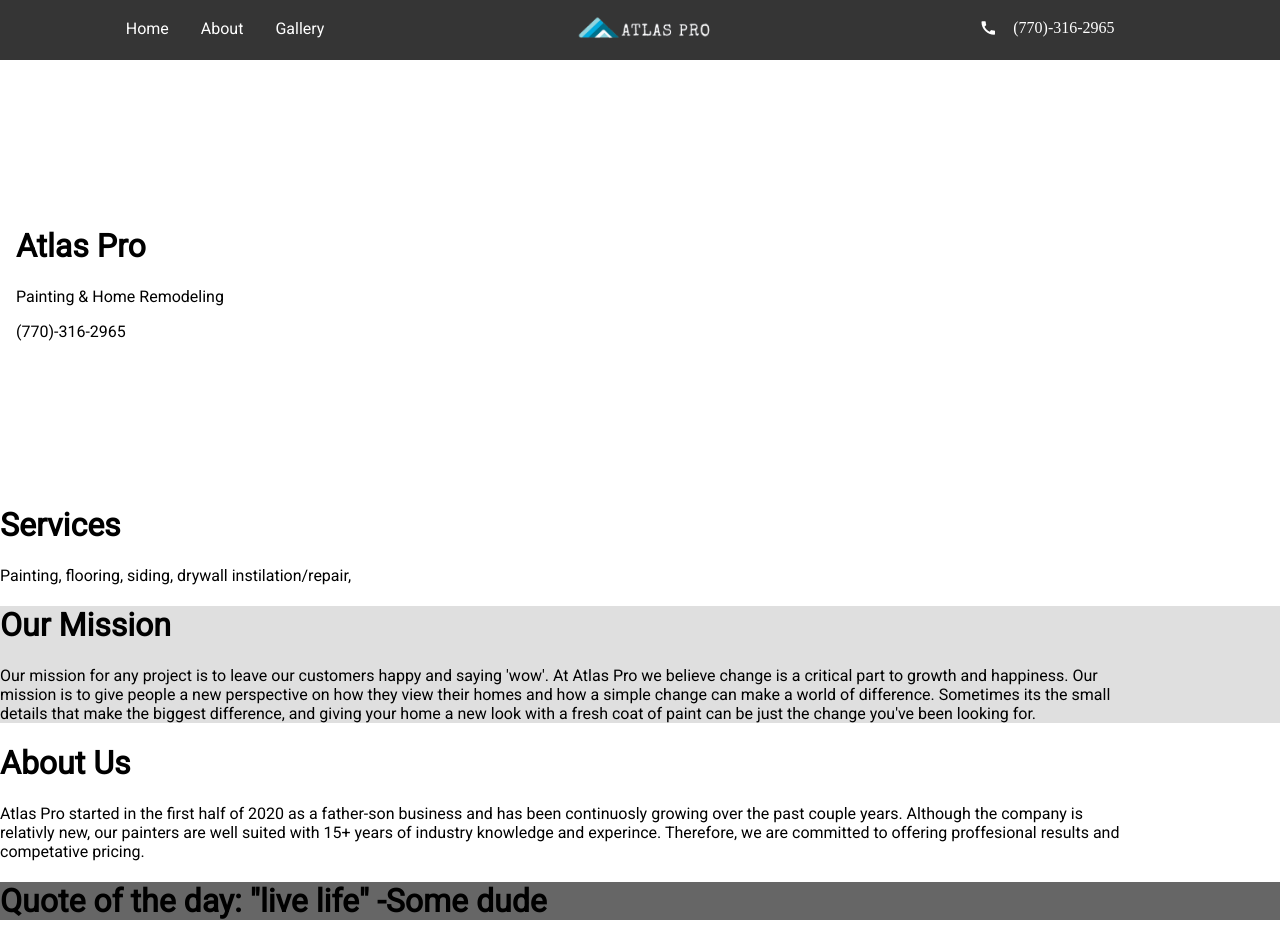
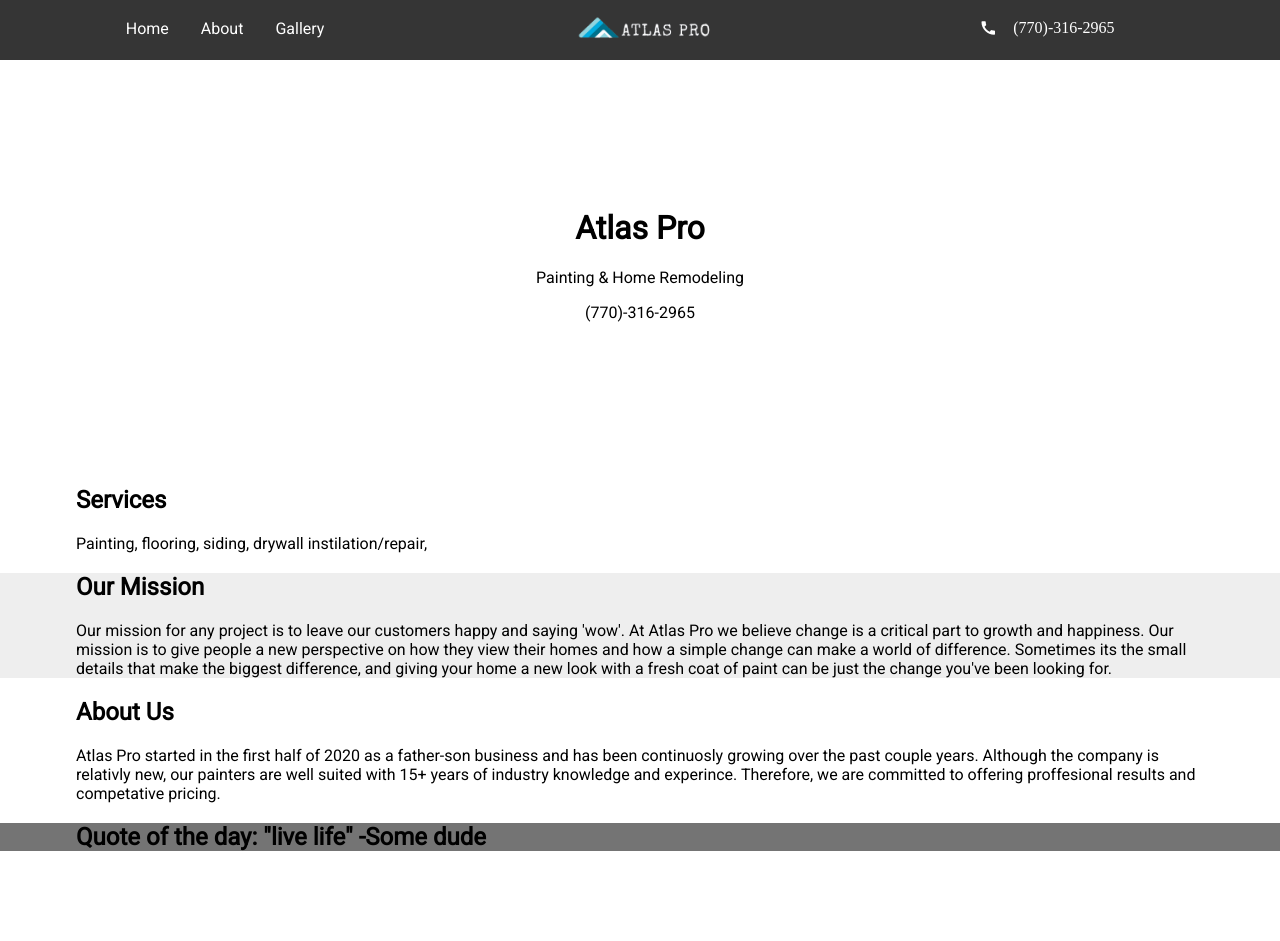
Before and after one commit to ajmc200/ajmc200.github.io, an Angular app: page / in a window 1280 px wide. After the commit the page ends 871 px from the top, so only its background shows below. Built offline with nearby package versions, Linux system fonts and the light colour scheme.

Commit message:
some color changes, header margin adjustment

```diff
--- a/src/app/components/homepage/homepage.component.css
+++ b/src/app/components/homepage/homepage.component.css
@@ -8,21 +8,38 @@
     line-height: 1.6;
 }
 
-/**/
-header {
-    margin-top: 60px;
+section {
+    padding: 3rem, 0;
 }
 
-.content-container {
+.grid {
+    margin-inline: auto;
     width: min(90%, 70.5rem);
 }
 
+.text-center {
+    text-align: center;
+}
+
+/**/
+header {
+    margin-top: 41.5px; /*60-18.5 b/c problem with box element in nav-bar component*/
+}
+
 /* possibly re-factor */
-#mission {
-    background-color: #dfdfdf;
+.bg-light {
+    background-color: #eeeeee;
 
 }
 
-#info {
-    background-color: #666666;
+.bg-dark {
+    background-color: #747474;
 }
+
+/* for small screens */
+
+@media screen and (max-width: 600px) {
+    header{
+        margin-top: 60px;
+    }
+}
--- a/src/app/components/homepage/homepage.component.html
+++ b/src/app/components/homepage/homepage.component.html
@@ -1,5 +1,5 @@
     <!-- Header -->
-    <header class="header" style="padding:128px 16px">
+    <header class="header text-center" style="padding:128px 16px">
         <h1 class="homepage-title">Atlas Pro</h1>
 
         <p class="w3-xlarge">Painting & Home Remodeling</p>
@@ -10,6 +10,7 @@
     </header>
 
       <!-- First Grid -->
+    <section>
       <div class="grid" id="services">
         <div class="content-container">
 
@@ -23,8 +24,10 @@
 
         </div>
       </div>
+    </section>
 
       <!-- Second Grid -->
+    <section class="bg-light">
       <div class="grid" id="mission">
         <div class="content-container">
 
@@ -41,8 +44,10 @@
 
         </div>
       </div>
+    </section>
 
       <!-- Third-grid -->
+    <section>
       <div class="grid" id="about">
         <div class="content-container">
 
@@ -59,16 +64,21 @@
 
         </div>
       </div>
+    </section>
 
       <!-- Fourth-grod -->
+    <section class="bg-dark">
       <div class="grid" id="info">
           <h1 class="w3-margin w3-xlarge">Quote of the day: "live life" -Some dude</h1>
       </div>
+    </section>
 
       <!-- Footer -->
+    <section class="bg-dark">
       <footer class="grid">
         <div class="w3-xlarge w3-padding-32">
           <i class="fa fa-facebook-official w3-hover-opacity"></i>
           <i class="fa fa-instagram w3-hover-opacity"></i>
        </div>
       </footer>
+    </section>
--- a/src/app/components/nav-bar/nav-bar.component.css
+++ b/src/app/components/nav-bar/nav-bar.component.css
@@ -139,13 +139,14 @@
         font-family: 'Roboto', sans-serif;
 
         position:fixed;
-        top: 56px;
+        top: 60px;
 
         width: 100%;
         overflow: hidden;
     }
     .box > *{
         flex: 1;
+        width: 100%;
         display: flex;
         justify-content: center;
         align-items: center;
--- a/src/app/components/nav-bar/nav-bar.component.ts
+++ b/src/app/components/nav-bar/nav-bar.component.ts
@@ -9,11 +9,11 @@
     trigger('openClose', [
       state('open', style({
         height: '180px',
-        backgroundColor: '#afaeab',
+        backgroundColor: 'rgb(53, 53, 53)',
       })),
       state('closed', style({
         height: '0%',
-        backgroundColor: '#afaeab'
+        backgroundColor: 'rgb(53, 53, 53)'
       })),
       transition('open => closed', [
         animate('0.15s')
```
